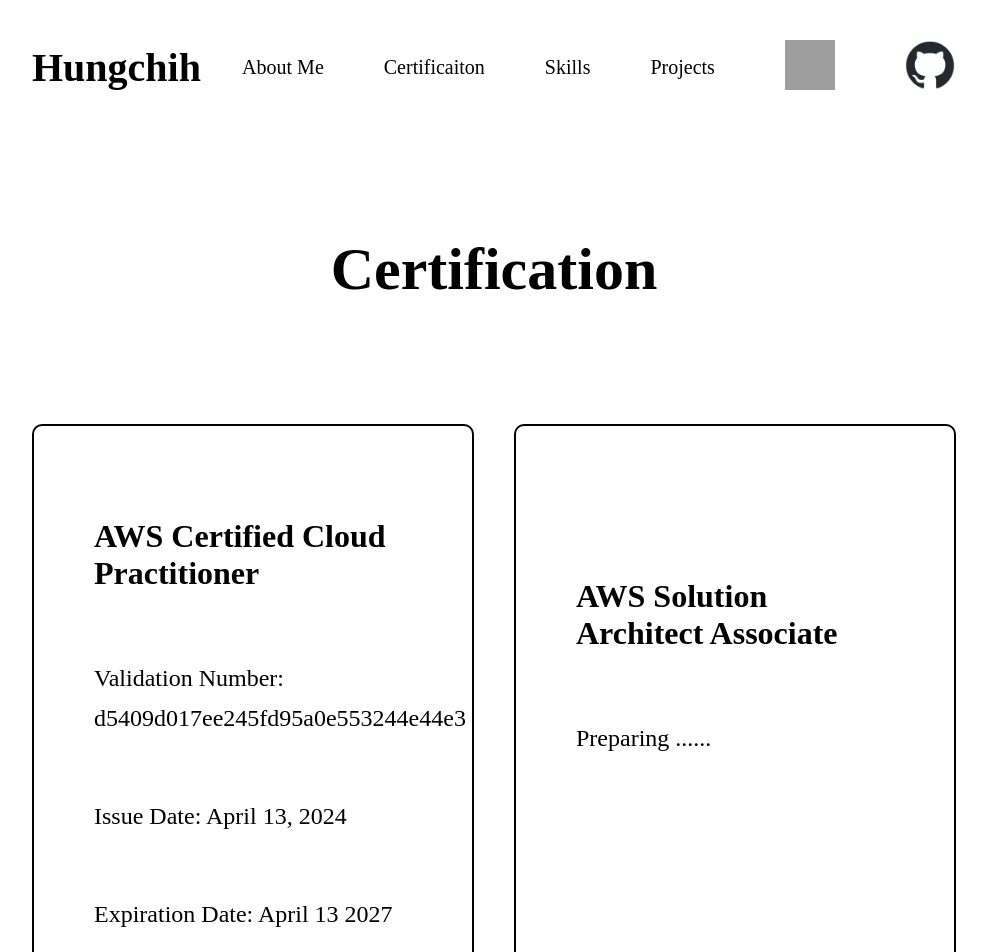
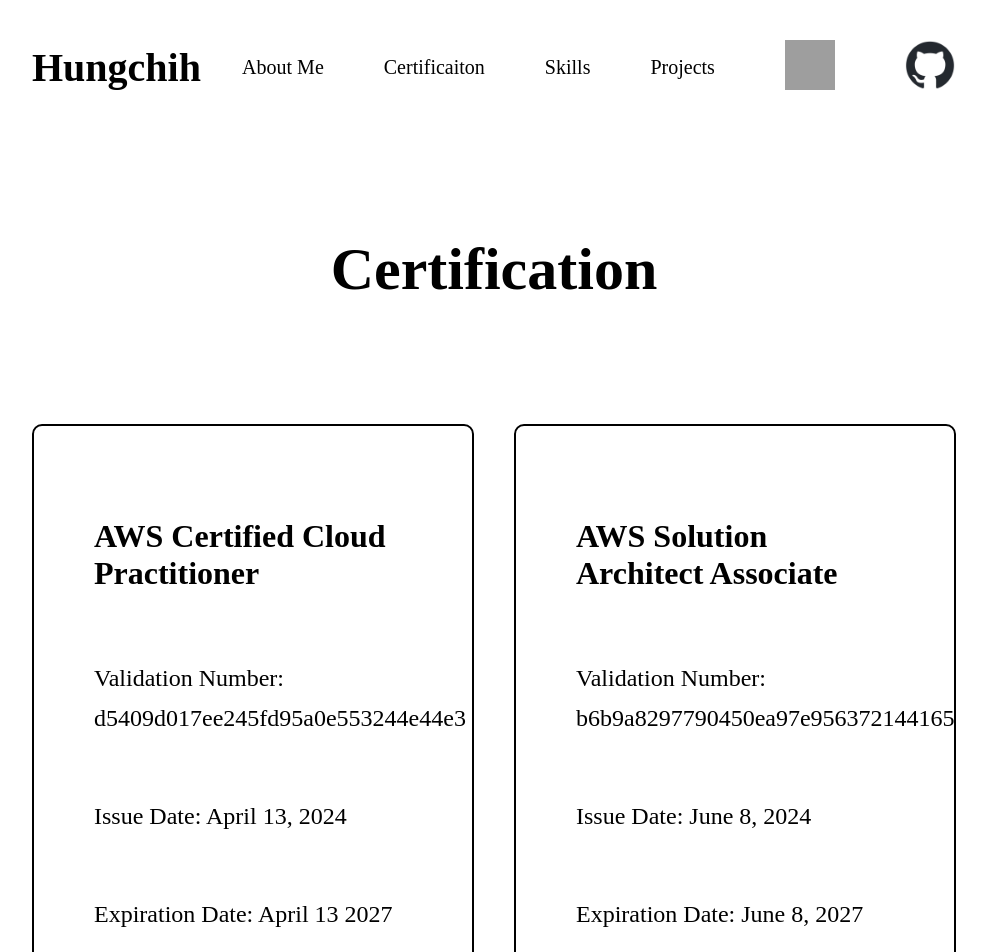
Before and after one commit to j22868706/auto_deploy_react_app, a React (Vite) app: page /certification in a window 1280 px wide. Shown: the top 952 px of the page, without its empty margins (146-1133 px from the left). Built offline with nearby package versions, Linux system fonts and the light colour scheme; grey boxes are pictures that could not be loaded.

Commit message:
updatedCertification

```diff
--- a/src/assets/certification_data.js
+++ b/src/assets/certification_data.js
@@ -7,7 +7,9 @@
     },
     {
         c_name:"AWS Solution Architect Associate",
-        v_num:"Preparing ......",
+        v_num:"Validation Number: b6b9a8297790450ea97e956372144165",
+        i_date:'Issue Date: June 8, 2024',
+        e_date:'Expiration Date: June 8, 2027'
     }
 ]
 
```
